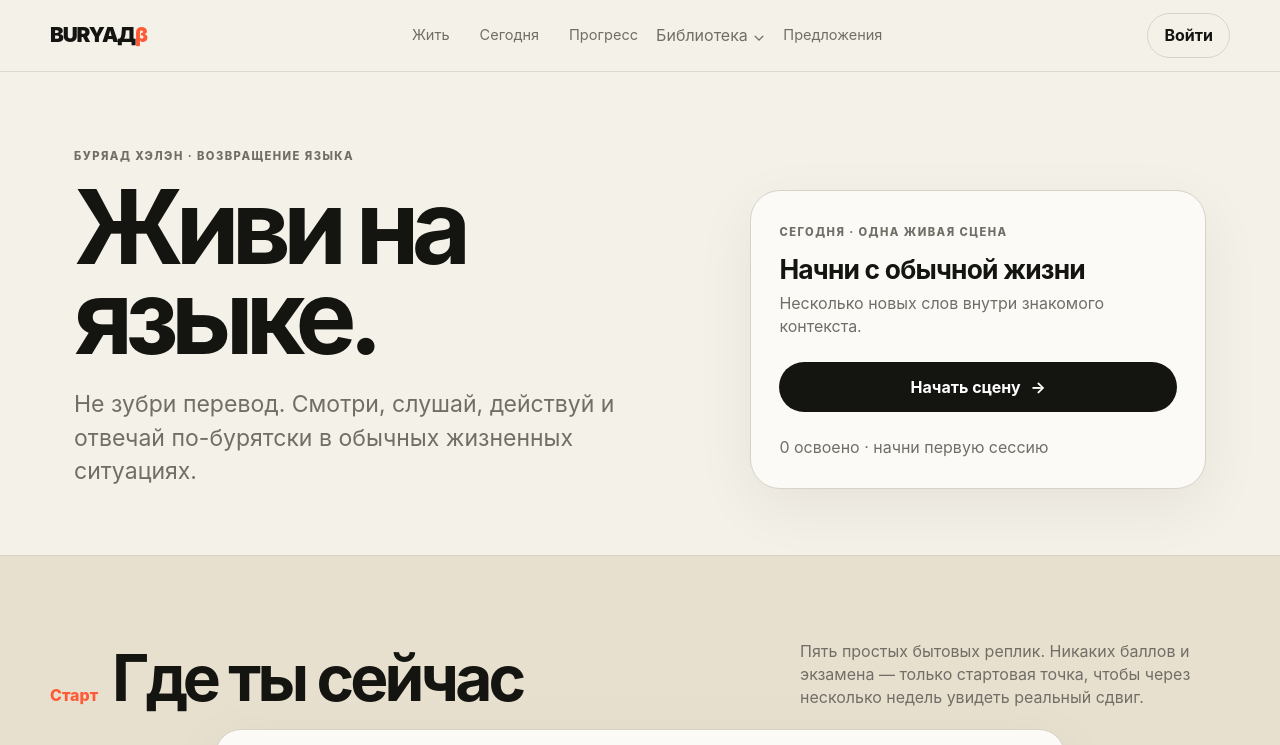
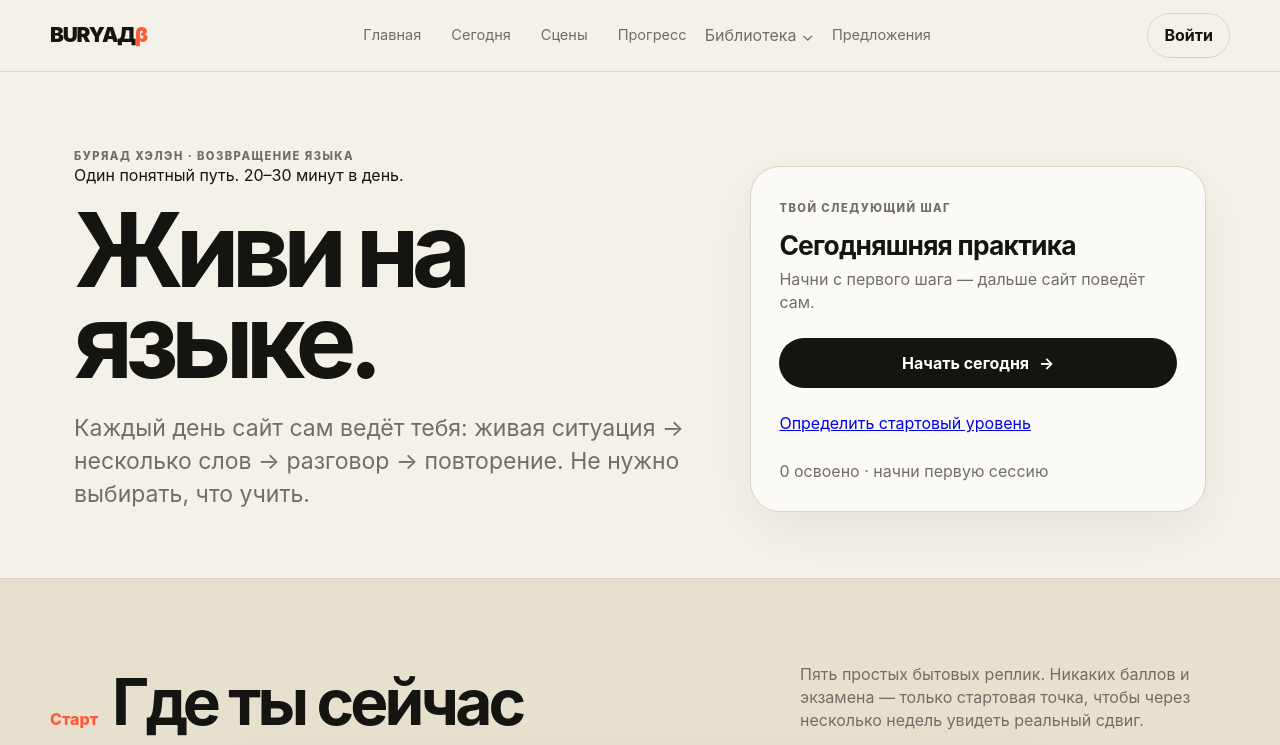
Before and after one commit to ValeriiOsodoev/buryad, a website: page web/index.html in a window 1280 px wide. Shown: the top 745 px of the page. Drawn offline with Linux system fonts and the light colour scheme; files that its build step writes are made by us from their sources; no server answers; files whose address does not match are found by name.

Commit message:
refactor: clarify landing page and primary navigation

```diff
--- a/web/index.html
+++ b/web/index.html
@@ -11,14 +11,15 @@
   <link rel="stylesheet" href="/assets/css/speaking.css">
 </head>
 <body>
-  <a class="skip-link" href="#course">К курсу</a>
+  <a class="skip-link" href="#daily">К сегодняшней практике</a>
 
   <header class="topbar" aria-label="Основная навигация">
     <a class="brand" href="#home" aria-label="Buryad, на главную">BURYAД<span>β</span></a>
     <nav class="desktop-nav">
-      <a href="#immersion">Жить</a>
-      <a href="#daily">Сегодня</a>
-      <a href="#progress">Прогресс</a>
+      <a href="#home" data-nav-view="home">Главная</a>
+      <a href="#daily" data-nav-view="today">Сегодня</a>
+      <a href="#immersion" data-nav-view="immersion">Сцены</a>
+      <a href="#progress" data-nav-view="progress">Прогресс</a>
       <details class="library-menu">
         <summary>Библиотека</summary>
         <div>
@@ -39,16 +40,18 @@
     <section class="home-shell" id="home">
       <div class="home-copy">
         <div class="eyebrow">Буряад хэлэн · возвращение языка</div>
+        <div class="home-kicker">Один понятный путь. 20–30 минут в день.</div>
         <h1>Живи на языке.</h1>
-        <p>Не зубри перевод. Смотри, слушай, действуй и отвечай по-бурятски в обычных жизненных ситуациях.</p>
+        <p>Каждый день сайт сам ведёт тебя: живая ситуация → несколько слов → разговор → повторение. Не нужно выбирать, что учить.</p>
       </div>
       <aside class="today-card" aria-label="Сегодняшняя тренировка">
         <div>
-          <span class="tag">Сегодня · одна живая сцена</span>
-          <strong id="todayTitle">Начни с обычной жизни</strong>
-          <p id="todaySubtitle">Несколько новых слов внутри знакомого контекста.</p>
+          <span class="tag">Твой следующий шаг</span>
+          <strong id="todayTitle">Сегодняшняя практика</strong>
+          <p id="todaySubtitle">Начни с первого шага — дальше сайт поведёт сам.</p>
         </div>
-        <a class="primary primary-large" href="#immersion">Начать сцену <span aria-hidden="true">→</span></a>
+        <a class="primary primary-large" id="heroPrimaryAction" href="#daily">Начать сегодня <span aria-hidden="true">→</span></a>
+        <a class="hero-secondary-link" href="#assessment">Определить стартовый уровень</a>
         <div class="today-meta" id="heroStats">0 освоено · начни первую сессию</div>
       </aside>
     </section>
@@ -108,8 +111,8 @@
       </div>
       <div class="daily-overview">
         <div>
-          <span class="tag">Ежедневный ритуал · 25–30 минут</span>
-          <strong id="dailySummary">0 из 4 этапов</strong>
+          <span class="tag">Сегодня · 20–30 минут</span>
+          <strong id="dailySummary">Готовим твою практику</strong>
           <p id="dailyContext">Собираем сегодняшнюю практику…</p>
         </div>
         <button class="text-button" id="dailyReset" type="button">Начать круг заново</button>
```
